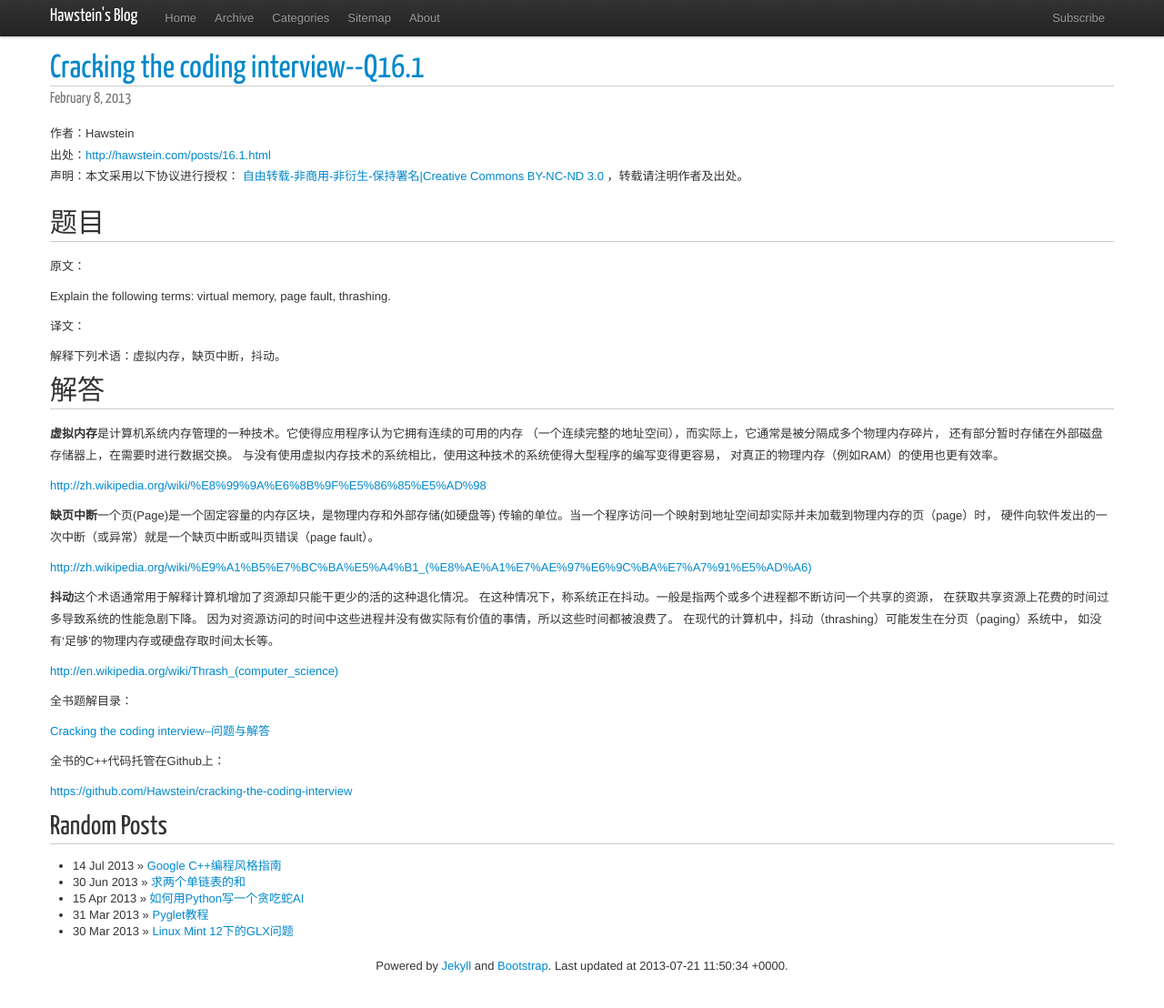
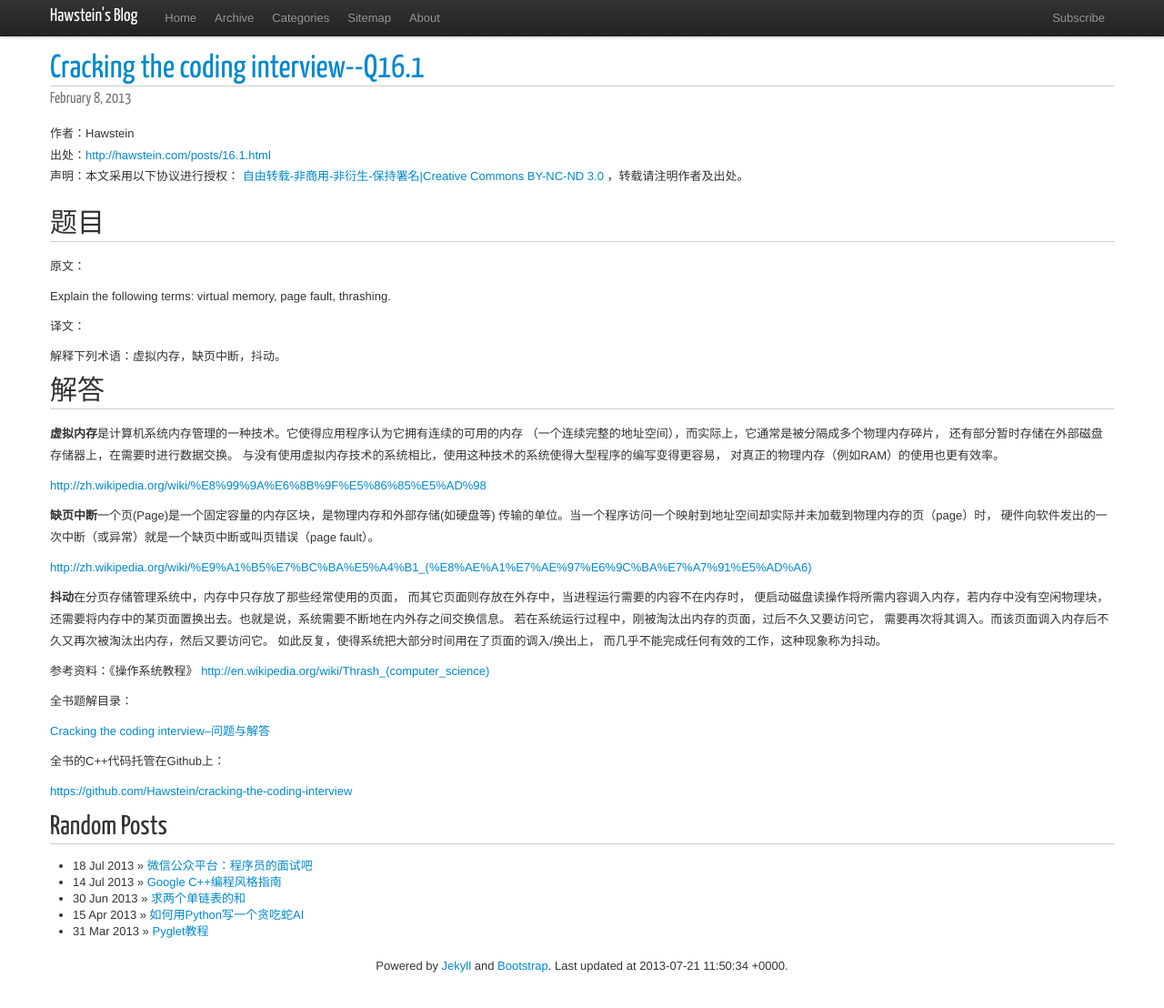
Before and after one commit to Hawstein/hawstein.github.com, a Jekyll site: the page built from _posts/2013/2013-2-8-16.1.md, in a window 1280 px wide and 1111 px high. Shown: the top 1108 px of the window at 91% size. Built offline with Jekyll 4.4.1, drawn with Linux system fonts in a browser that asks for light colours; nearby versions of some CDN libraries; Markdown is read by kramdown in place of the engine named in the settings; comment, search, counter and statistics services are not loaded.

Commit message:
some alter

```diff
--- a/_posts/2013/2013-2-8-16.1.md
+++ b/_posts/2013/2013-2-8-16.1.md
@@ -30,13 +30,16 @@ Explain the following terms: virtual memory, page fault, thrashing.
 
 <http://zh.wikipedia.org/wiki/%E9%A1%B5%E7%BC%BA%E5%A4%B1_(%E8%AE%A1%E7%AE%97%E6%9C%BA%E7%A7%91%E5%AD%A6)>
 
-**抖动**这个术语通常用于解释计算机增加了资源却只能干更少的活的这种退化情况。
-在这种情况下，称系统正在抖动。一般是指两个或多个进程都不断访问一个共享的资源，
-在获取共享资源上花费的时间过多导致系统的性能急剧下降。
-因为对资源访问的时间中这些进程并没有做实际有价值的事情，所以这些时间都被浪费了。
-在现代的计算机中，抖动（thrashing）可能发生在分页（paging）系统中，
-如没有‘足够’的物理内存或硬盘存取时间太长等。
+**抖动**在分页存储管理系统中，内存中只存放了那些经常使用的页面，
+而其它页面则存放在外存中，当进程运行需要的内容不在内存时，
+便启动磁盘读操作将所需内容调入内存，若内存中没有空闲物理块，
+还需要将内存中的某页面置换出去。也就是说，系统需要不断地在内外存之间交换信息。
+若在系统运行过程中，刚被淘汰出内存的页面，过后不久又要访问它，
+需要再次将其调入。而该页面调入内存后不久又再次被淘汰出内存，然后又要访问它。
+如此反复，使得系统把大部分时间用在了页面的调入/换出上，
+而几乎不能完成任何有效的工作，这种现象称为抖动。
 
+参考资料：《操作系统教程》
 <http://en.wikipedia.org/wiki/Thrash_(computer_science)>
 
 
--- /dev/null
+++ b/_posts/2013/2013-7-18-ibar-begin.md
@@ -0,0 +1,15 @@
+---
+layout: post
+category: Weixin
+title: 微信公众平台：程序员的面试吧
+---
+
+## 前言
+
+因为众所周知的原因，我在四月初的时候申请了微信公众账号，想开发一个服务平台，
+让广大找工作的程序员们可以随时随地地enjoy各种经典面试题。无论是公交上，地铁上，
+床上，马桶上，还是等公交，等地铁，等睡觉，等厕所，都可以掏出手机，打开微信，
+来上一题。要的就是两个字：方便。
+
+微信公众平台为UGC打开了一扇落地窗，你看那一个个微信大号运营的，怎一个happy了得。
+当然，我是没时间没精力没能力去运营那么一个给力的大号。
```
Also changed, not shown: _posts/2013/2013-1-28-12.2.md (+1 -1 lines), _posts/2013/2013-2-21-19.5.md (+2 -2 lines).
